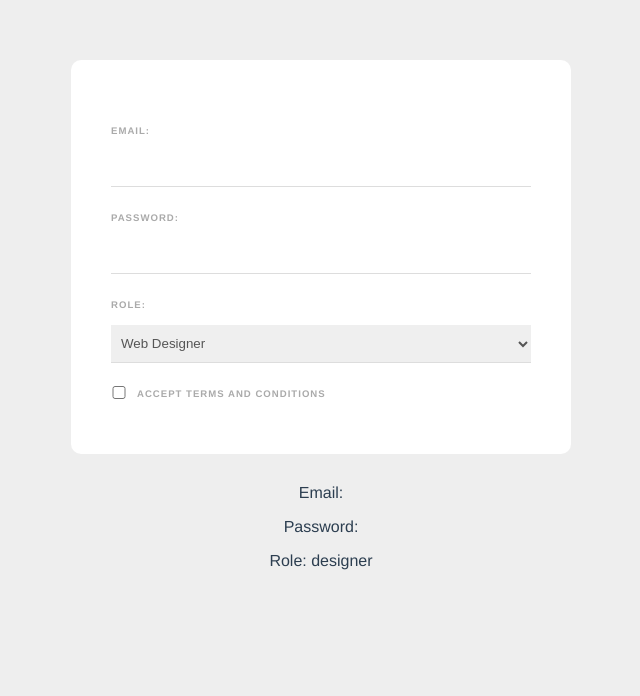
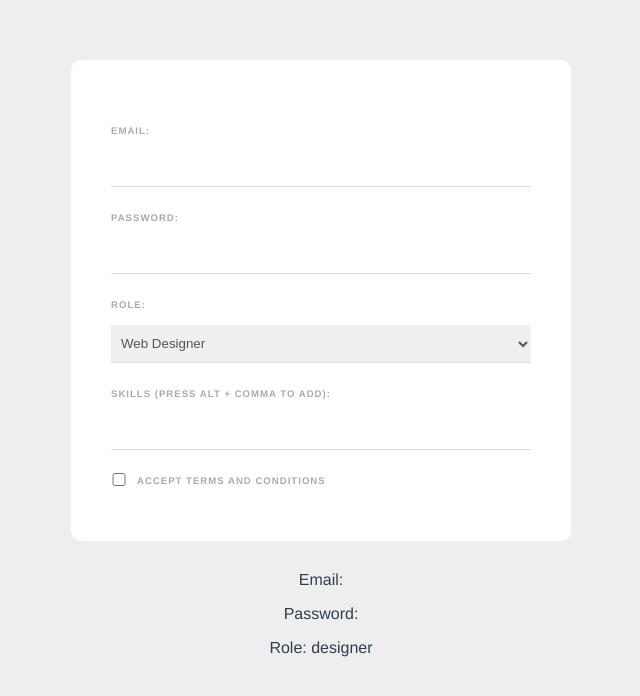
Before and after one commit to JimeBlue/vue3-forms, a Vue app: page / in a window 1280 px wide. Shown: the top 696 px of the page, without its empty margins (319-959 px from the left). Built offline with nearby package versions, Linux system fonts and the light colour scheme.

Commit message:
Finish keyboard events

```diff
--- a/src/components/SignupForm.vue
+++ b/src/components/SignupForm.vue
@@ -3,6 +3,8 @@
   <!-- (https://github.com/iamshaunjp/Vue-3-Firebase/blob/lesson-44/web-forms/src/App.vue) -->
 
   <div>
+    <!-- PROBLEM: add an text input field where the user can add
+    several skills -->
     <form>
       <label>Email:</label>
       <input type="email" v-model="email" required />
@@ -13,6 +15,23 @@
         <option value="developer">Web Developer</option>
         <option value="designer">Web Designer</option>
       </select>
+      <!-- 1) Create input field. Add v-model to input
+      and set it to "tempSkill". This will contain the
+      value the user types in and I´m going to add it
+      to an array with all the values the user typed. -->
+      <label>Skills (press alt + comma to add):</label>
+      <!-- 4) Add keyup event and set it to the funcion addSkill -->
+      <!-- 10) Add event modifier alt to the keyup event so that
+      the comma the user types does not appear in the screen
+      and does not go to our array. IMPORTANT: the alt modifier
+      is not working. I don´t know if it´s because mac keyboard
+      or due to event modifiers with keyup in vue -->
+      <input type="text" v-model="tempSkill" @keyup.alt="addSkill" />
+      <!-- 9) Output all the skills the user entered. Use the skill
+      itself as a key for the list.  -->
+      <div v-for="skill in skills" :key="skill" class="pill">
+        <span>{{ skill }}</span>
+      </div>
       <div class="terms">
         <input type="checkbox" v-model="terms" required />
         <label>Accept terms and conditions</label>
@@ -31,7 +50,31 @@ export default {
       password: "",
       role: "designer",
       terms: false,
+      // 2) Add the variable to data
+      tempSkill: "",
+      // 3) Store all the skillls the user enters inside array
+      skills: [],
     };
+  },
+  methods: {
+    /* 5)Create addSkill function and take in the event
+object into the funcion. This event we get automatically
+when an even fires  */
+    addSkill($event) {
+      /* 6)Listen to that event on if user types comma
+      and if tempSkill has a value */
+      if ($event.key === "," && this.tempSkill) {
+        /* 7) Take the value in tempSkill and add it
+        to the skills array only if it´s not already
+        in the array. This prevents the user entering
+        the same data twice*/
+        if (!this.skills.includes(this.tempSkill)) {
+          this.skills.push(this.tempSkill);
+        }
+        /* 8) Clear thetempSkill variable */
+        this.tempSkill = "";
+      }
+    },
   },
 };
 </script>
```
